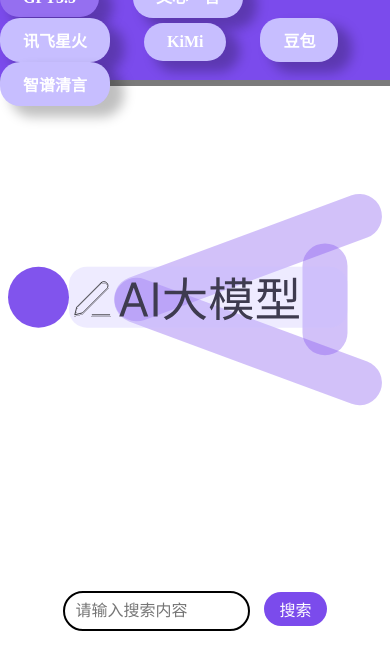
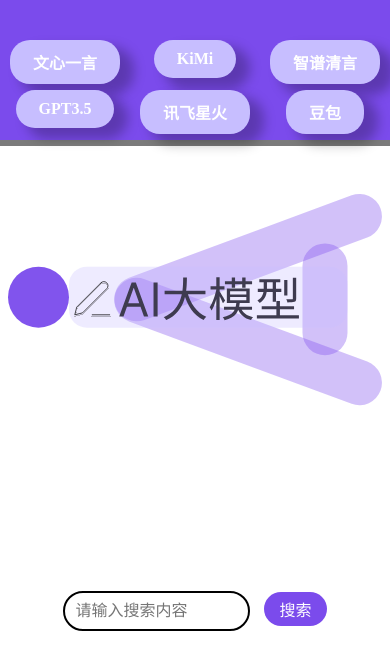
Before and after one commit to HetNB/hetnb.github.io, a plain HTML site: page index.html in a window 390 px wide. Drawn offline with Linux system fonts and the light colour scheme.

Commit message:
Update ai.css

```diff
--- a/ai.css
+++ b/ai.css
@@ -90,3 +90,30 @@ nav ul li a:hover {
     margin-left: 10px;
     /* 设置搜索按钮与搜索栏之间的间距 */
 }
+@media only screen and (max-width: 800px) {
+    header nav ul {
+        position: absolute;
+        width: 100%;
+        height: 100px;
+        left: 0;
+        top: auto;
+        background: rgba(123, 75, 236);
+        display: flex;
+        justify-content: center;
+        align-items: center;
+        margin-bottom: 10px;
+        border-bottom: 6px solid rgb(123, 123, 123);
+        flex-direction: column-reverse;
+    }
+
+    nav ul {
+        flex-wrap: wrap;
+    }
+
+    nav ul li {
+        flex: 1 0 50%;
+        list-style: none;
+        margin-right: 0
+    }
+
+}
```
